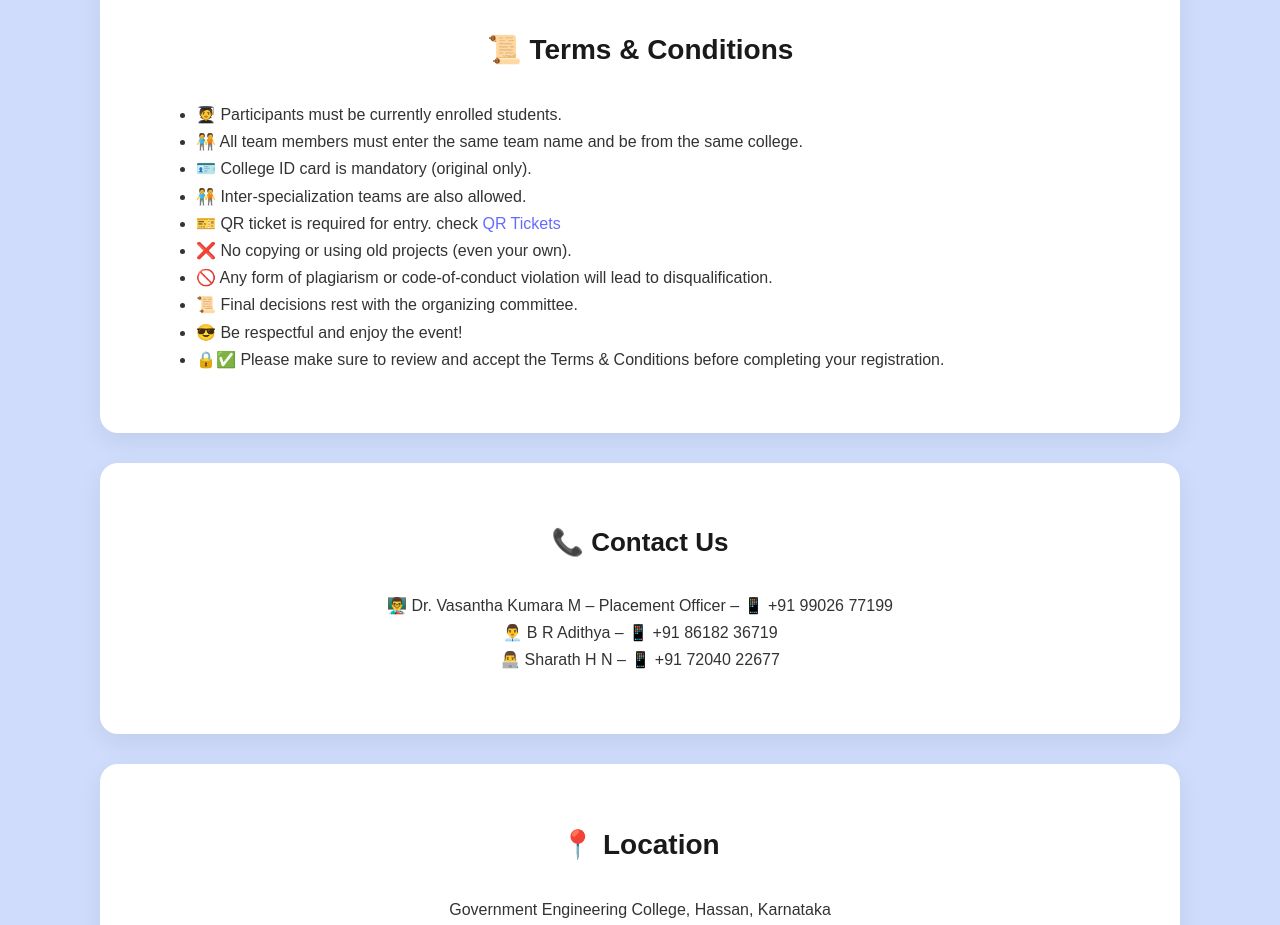
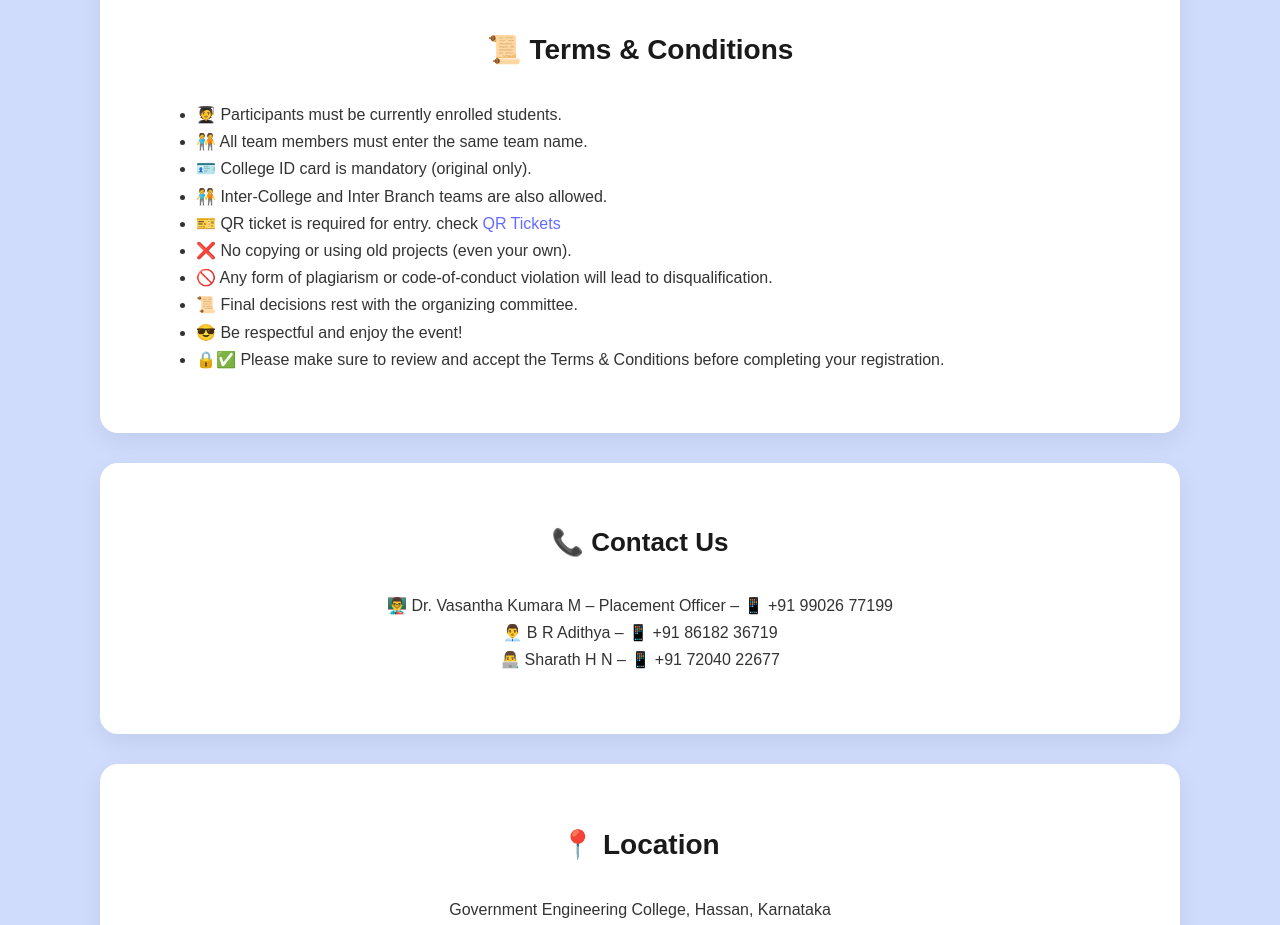
Before and after one commit to Sharath196266/code4change, a React (Vite) app: page /#/ in a window 1280 px wide. Shown: the part 5760-6685 px from the top of the page. Built offline with nearby package versions, Linux system fonts and the light colour scheme; a web font is replaced by a local one.

Commit message:
rules changed

```diff
--- a/src/main/home.jsx
+++ b/src/main/home.jsx
@@ -323,9 +323,9 @@ const Home = () => {
             lineHeight: 1.7
           }}>
             <li>🧑‍🎓 Participants must be currently enrolled students.</li>
-            <li>🧑‍🤝‍🧑 All team members must enter the same team name and be from the same college.</li>
+            <li>🧑‍🤝‍🧑 All team members must enter the same team name.</li>
             <li>🪪 College ID card is mandatory (original only).</li>
-            <li>🧑‍🤝‍🧑 Inter-specialization teams are also allowed.</li>
+            <li>🧑‍🤝‍🧑 Inter-College and Inter Branch teams are also allowed.</li>
             <li>🎫 QR ticket is required for entry. check <a
                 href="https://lu.ma/event/evt-LBKA6lBgRbJ6o6l"
                 class="luma-checkout--button"
```
